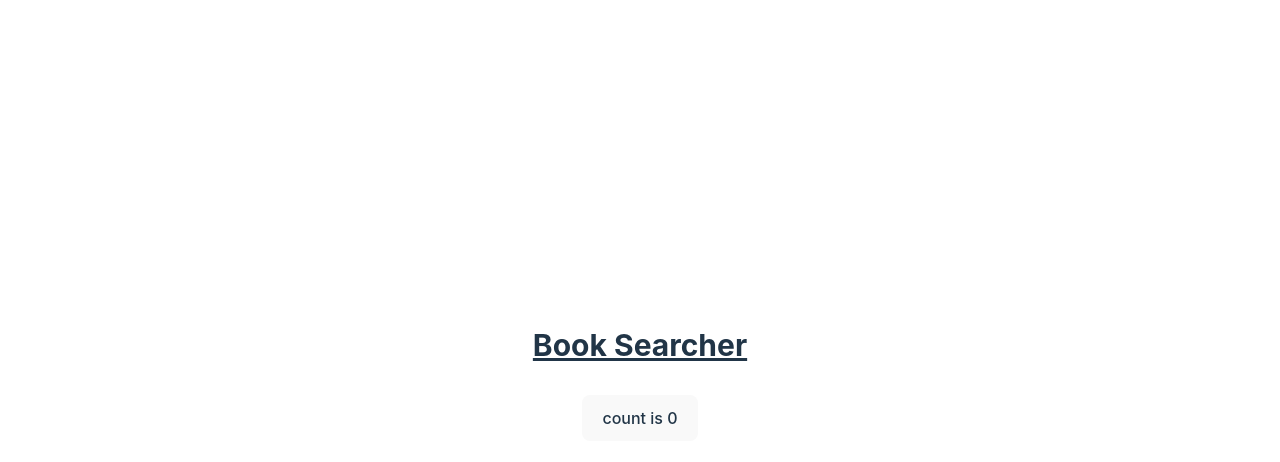
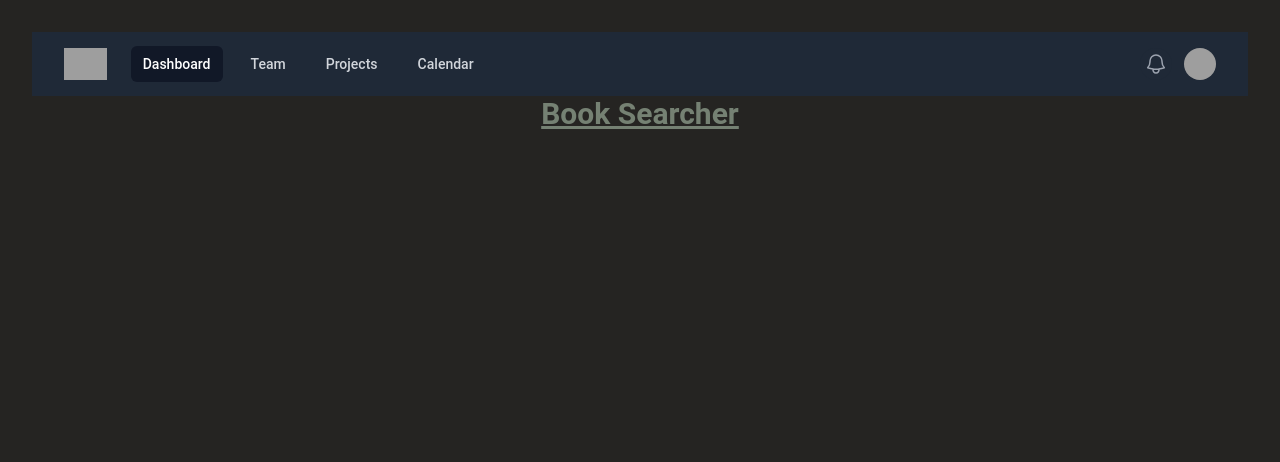
Before and after one commit to av1ad/book-searcher, a React (Vite) app: page / in a window 1280 px wide. Shown: the top 462 px of the page. Built offline with nearby package versions, Linux system fonts and the light colour scheme; grey boxes are pictures that could not be loaded.

Commit message:
Test header

```diff
--- a/package.json
+++ b/package.json
@@ -10,6 +10,10 @@
     "preview": "vite preview"
   },
   "dependencies": {
+    "@headlessui/react": "^2.0.3",
+    "@heroicons/react": "^2.1.3",
+    "headlessui": "^0.0.0",
+    "heroicons": "^2.1.3",
     "react": "^18.2.0",
     "react-dom": "^18.2.0"
   },
--- a/src/App.tsx
+++ b/src/App.tsx
@@ -1,17 +1,12 @@
-import { useState } from "react";
 import "./App.css";
+import Header from "./components/Header";
 
 function App() {
-  const [count, setCount] = useState(0);
 
   return (
     <>
+    <Header />
       <h1 className="text-3xl font-bold underline">Book Searcher</h1>
-      <div className="card">
-        <button onClick={() => setCount((count) => count + 1)}>
-          count is {count}
-        </button>
-      </div>
     </>
   );
 }
--- /dev/null
+++ b/src/components/Header.tsx
@@ -0,0 +1,153 @@
+import { Fragment } from 'react'
+import { Disclosure, Menu, Transition } from '@headlessui/react'
+import { Bars3Icon, BellIcon, XMarkIcon } from '@heroicons/react/24/outline'
+
+const navigation = [
+  { name: 'Dashboard', href: '#', current: true },
+  { name: 'Team', href: '#', current: false },
+  { name: 'Projects', href: '#', current: false },
+  { name: 'Calendar', href: '#', current: false },
+]
+
+function classNames(...classes) {
+  return classes.filter(Boolean).join(' ')
+}
+
+export default function Header() {
+  return (
+    <Disclosure as="nav" className="bg-gray-800">
+      {({ open }) => (
+        <>
+          <div className="mx-auto max-w-7xl px-2 sm:px-6 lg:px-8">
+            <div className="relative flex h-16 items-center justify-between">
+              <div className="absolute inset-y-0 left-0 flex items-center sm:hidden">
+                {/* Mobile menu button*/}
+                <Disclosure.Button className="relative inline-flex items-center justify-center rounded-md p-2 text-gray-400 hover:bg-gray-700 hover:text-white focus:outline-none focus:ring-2 focus:ring-inset focus:ring-white">
+                  <span className="absolute -inset-0.5" />
+                  <span className="sr-only">Open main menu</span>
+                  {open ? (
+                    <XMarkIcon className="block h-6 w-6" aria-hidden="true" />
+                  ) : (
+                    <Bars3Icon className="block h-6 w-6" aria-hidden="true" />
+                  )}
+                </Disclosure.Button>
+              </div>
+              <div className="flex flex-1 items-center justify-center sm:items-stretch sm:justify-start">
+                <div className="flex flex-shrink-0 items-center">
+                  <img
+                    className="h-8 w-auto"
+                    src="https://tailwindui.com/img/logos/mark.svg?color=indigo&shade=500"
+                    alt="Your Company"
+                  />
+                </div>
+                <div className="hidden sm:ml-6 sm:block">
+                  <div className="flex space-x-4">
+                    {navigation.map((item) => (
+                      <a
+                        key={item.name}
+                        href={item.href}
+                        className={classNames(
+                          item.current ? 'bg-gray-900 text-white' : 'text-gray-300 hover:bg-gray-700 hover:text-white',
+                          'rounded-md px-3 py-2 text-sm font-medium'
+                        )}
+                        aria-current={item.current ? 'page' : undefined}
+                      >
+                        {item.name}
+                      </a>
+                    ))}
+                  </div>
+                </div>
+              </div>
+              <div className="absolute inset-y-0 right-0 flex items-center pr-2 sm:static sm:inset-auto sm:ml-6 sm:pr-0">
+                <button
+                  type="button"
+                  className="relative rounded-full bg-gray-800 p-1 text-gray-400 hover:text-white focus:outline-none focus:ring-2 focus:ring-white focus:ring-offset-2 focus:ring-offset-gray-800"
+                >
+                  <span className="absolute -inset-1.5" />
+                  <span className="sr-only">View notifications</span>
+                  <BellIcon className="h-6 w-6" aria-hidden="true" />
+                </button>
+
+                {/* Profile dropdown */}
+                <Menu as="div" className="relative ml-3">
+                  <div>
+                    <Menu.Button className="relative flex rounded-full bg-gray-800 text-sm focus:outline-none focus:ring-2 focus:ring-white focus:ring-offset-2 focus:ring-offset-gray-800">
+                      <span className="absolute -inset-1.5" />
+                      <span className="sr-only">Open user menu</span>
+                      <img
+                        className="h-8 w-8 rounded-full"
+                        src="https://images.unsplash.com/photo-1472099645785-5658abf4ff4e?ixlib=rb-1.2.1&ixid=eyJhcHBfaWQiOjEyMDd9&auto=format&fit=facearea&facepad=2&w=256&h=256&q=80"
+                        alt=""
+                      />
+                    </Menu.Button>
+                  </div>
+                  <Transition
+                    as={Fragment}
+                    enter="transition ease-out duration-100"
+                    enterFrom="transform opacity-0 scale-95"
+                    enterTo="transform opacity-100 scale-100"
+                    leave="transition ease-in duration-75"
+                    leaveFrom="transform opacity-100 scale-100"
+                    leaveTo="transform opacity-0 scale-95"
+                  >
+                    <Menu.Items className="absolute right-0 z-10 mt-2 w-48 origin-top-right rounded-md bg-white py-1 shadow-lg ring-1 ring-black ring-opacity-5 focus:outline-none">
+                      <Menu.Item>
+                        {({ active }) => (
+                          <a
+                            href="#"
+                            className={classNames(active ? 'bg-gray-100' : '', 'block px-4 py-2 text-sm text-gray-700')}
+                          >
+                            Your Profile
+                          </a>
+                        )}
+                      </Menu.Item>
+                      <Menu.Item>
+                        {({ active }) => (
+                          <a
+                            href="#"
+                            className={classNames(active ? 'bg-gray-100' : '', 'block px-4 py-2 text-sm text-gray-700')}
+                          >
+                            Settings
+                          </a>
+                        )}
+                      </Menu.Item>
+                      <Menu.Item>
+                        {({ active }) => (
+                          <a
+                            href="#"
+                            className={classNames(active ? 'bg-gray-100' : '', 'block px-4 py-2 text-sm text-gray-700')}
+                          >
+                            Sign out
+                          </a>
+                        )}
+                      </Menu.Item>
+                    </Menu.Items>
+                  </Transition>
+                </Menu>
+              </div>
+            </div>
+          </div>
+
+          <Disclosure.Panel className="sm:hidden">
+            <div className="space-y-1 px-2 pb-3 pt-2">
+              {navigation.map((item) => (
+                <Disclosure.Button
+                  key={item.name}
+                  as="a"
+                  href={item.href}
+                  className={classNames(
+                    item.current ? 'bg-gray-900 text-white' : 'text-gray-300 hover:bg-gray-700 hover:text-white',
+                    'block rounded-md px-3 py-2 text-base font-medium'
+                  )}
+                  aria-current={item.current ? 'page' : undefined}
+                >
+                  {item.name}
+                </Disclosure.Button>
+              ))}
+            </div>
+          </Disclosure.Panel>
+        </>
+      )}
+    </Disclosure>
+  )
+}
--- a/src/index.css
+++ b/src/index.css
@@ -3,70 +3,15 @@
 @tailwind utilities;
 
 :root {
-  font-family: Inter, system-ui, Avenir, Helvetica, Arial, sans-serif;
-  line-height: 1.5;
-  font-weight: 400;
-
-  color-scheme: light dark;
-  color: rgba(255, 255, 255, 0.87);
-  background-color: #242424;
-
-  font-synthesis: none;
-  text-rendering: optimizeLegibility;
-  -webkit-font-smoothing: antialiased;
-  -moz-osx-font-smoothing: grayscale;
-}
-
-a {
-  font-weight: 500;
-  color: #646cff;
-  text-decoration: inherit;
-}
-a:hover {
-  color: #535bf2;
+  --button-bg: #C5EFCB;
+  --bg: #252422;
+  --reseda-green: #758173;
+  --celadon: #A9C5A0;
+  --tea-green: #C6DEC6;
 }
 
 body {
-  margin: 0;
-  display: flex;
-  place-items: center;
-  min-width: 320px;
-  min-height: 100vh;
+  background-color: var(--bg);
+  color: var(--reseda-green);
+  font-family: 'Roboto', sans-serif;
 }
-
-h1 {
-  font-size: 3.2em;
-  line-height: 1.1;
-}
-
-button {
-  border-radius: 8px;
-  border: 1px solid transparent;
-  padding: 0.6em 1.2em;
-  font-size: 1em;
-  font-weight: 500;
-  font-family: inherit;
-  background-color: #1a1a1a;
-  cursor: pointer;
-  transition: border-color 0.25s;
-}
-button:hover {
-  border-color: #646cff;
-}
-button:focus,
-button:focus-visible {
-  outline: 4px auto -webkit-focus-ring-color;
-}
-
-@media (prefers-color-scheme: light) {
-  :root {
-    color: #213547;
-    background-color: #ffffff;
-  }
-  a:hover {
-    color: #747bff;
-  }
-  button {
-    background-color: #f9f9f9;
-  }
-}
```
Also changed, not shown: 1 other file (tests, documents, lock files or other folders).
